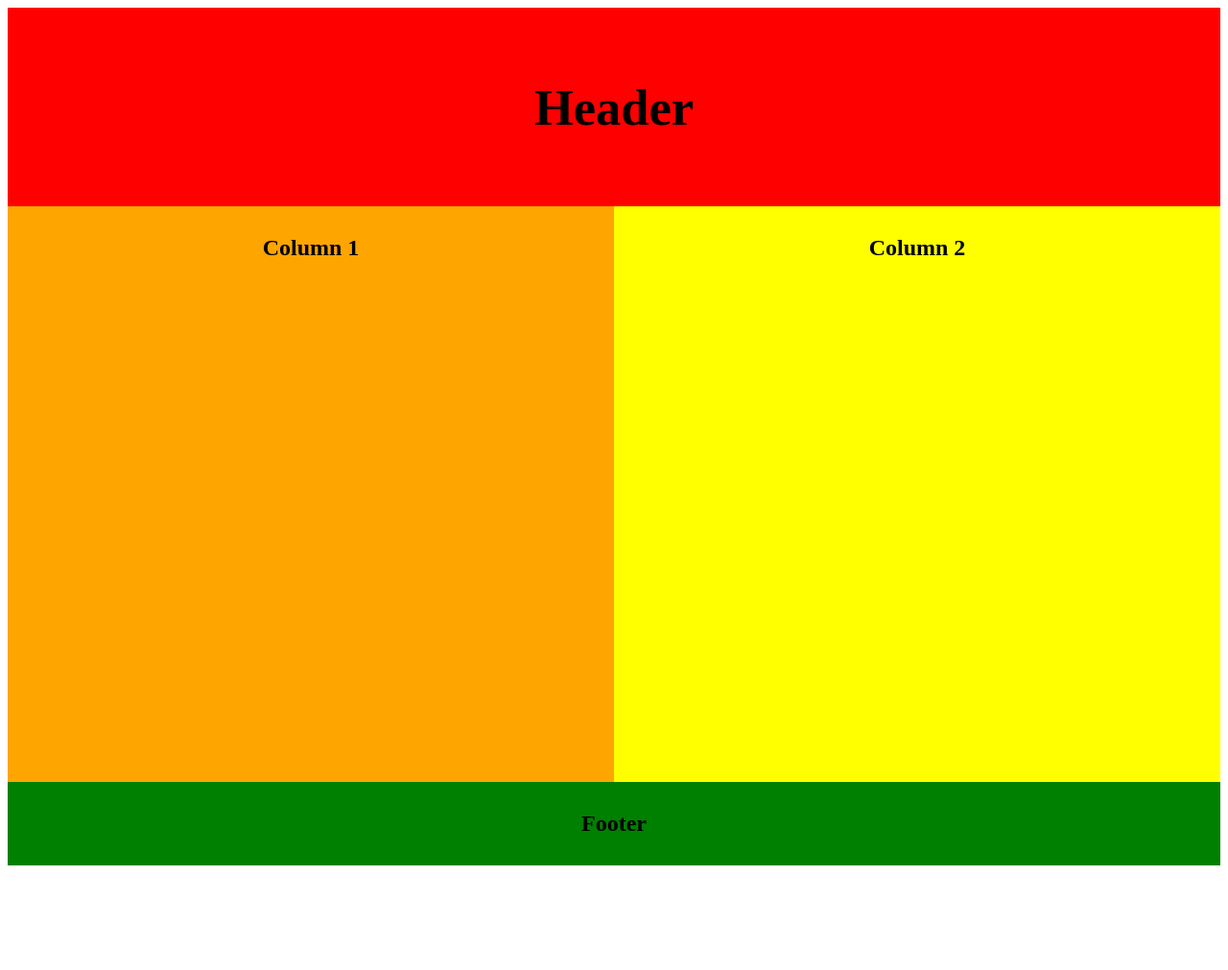
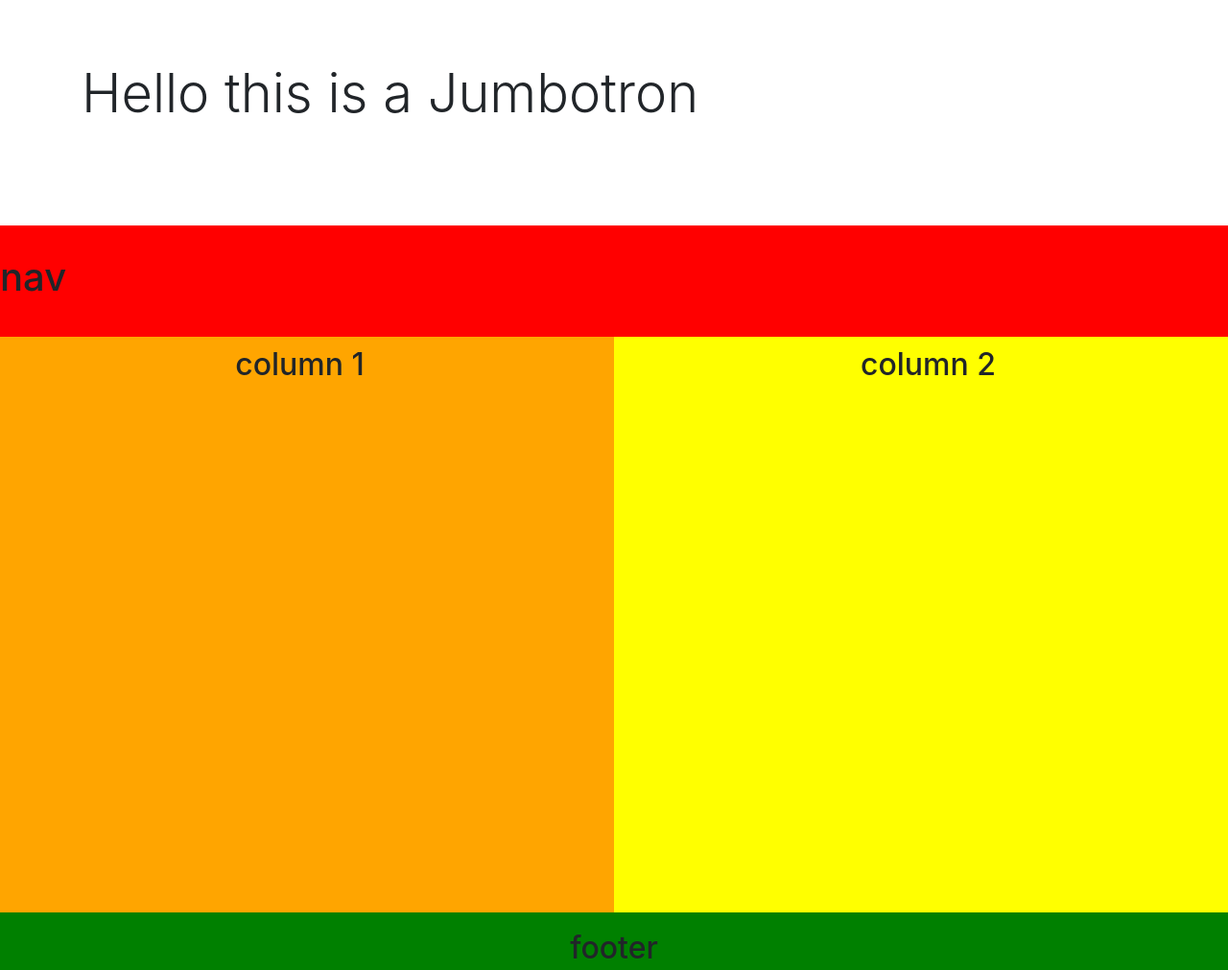
Before and after one commit to bpickett21/collab-practice, a plain HTML site: page index.html in a window 1280 px wide. Shown: the whole page at 96% size. Before the commit the page ends 910 px from the top, so only its background shows below. Drawn offline with nearby package versions, Linux system fonts and the light colour scheme.

Commit message:
added jumbotron and some fixes

```diff
--- a/index.html
+++ b/index.html
@@ -6,19 +6,25 @@
     <meta name="viewport" content="width=device-width, initial-scale=1.0">
     <title>Document</title>
     <link rel="stylesheet" href="styles.css">
+    <link rel="stylesheet" href="https://cdn.jsdelivr.net/npm/bootstrap@4.5.3/dist/css/bootstrap.min.css" integrity="sha384-TX8t27EcRE3e/ihU7zmQxVncDAy5uIKz4rEkgIXeMed4M0jlfIDPvg6uqKI2xXr2" crossorigin="anonymous">
 </head>
 <body>
-<div class="header">
-    <h2>Header</h2>
+  <div class="jumbotron jumbotron-fluid">
+    <div class="container">
+      <h1 class="display-4">Hello this is a Jumbotron</h1>
+    </div>
+  </div>
+<div class="nav">
+  <h1>nav</h1>
   </div>
 
   <div class="row">
-    <div class="column" id="column-1"><h2>Column 1</h2></div>
-    <div class="column" id="column-2"><h2>Column 2</h2></div>
+    <div class="column" id="column-1"><h2>column 1</h2></div>
+    <div class="column" id="column-2"><h2>column 2</h2></div>
   </div>
 
   <div class="footer">
-    <h2>Footer</h2>
+    <h2><h2>footer</h2></h2>
   </div>
 </body>
 </html>
--- a/styles.css
+++ b/styles.css
@@ -1,13 +1,14 @@
 * {
     box-sizing: border-box;
+    margin: 0px;
   }
 
   /* Style the header */
-  .header {
+  .nav {
     background-color: #ff0000;
     padding: 30px;
+    font-size: 35px;
     text-align: center;
-    font-size: 35px;
   }
 
   /* Container for flexboxes */
@@ -40,3 +41,6 @@
       flex-direction: column;
     }
   }
+  .jumbotron {
+    background-color: white !important;
+  }
```
